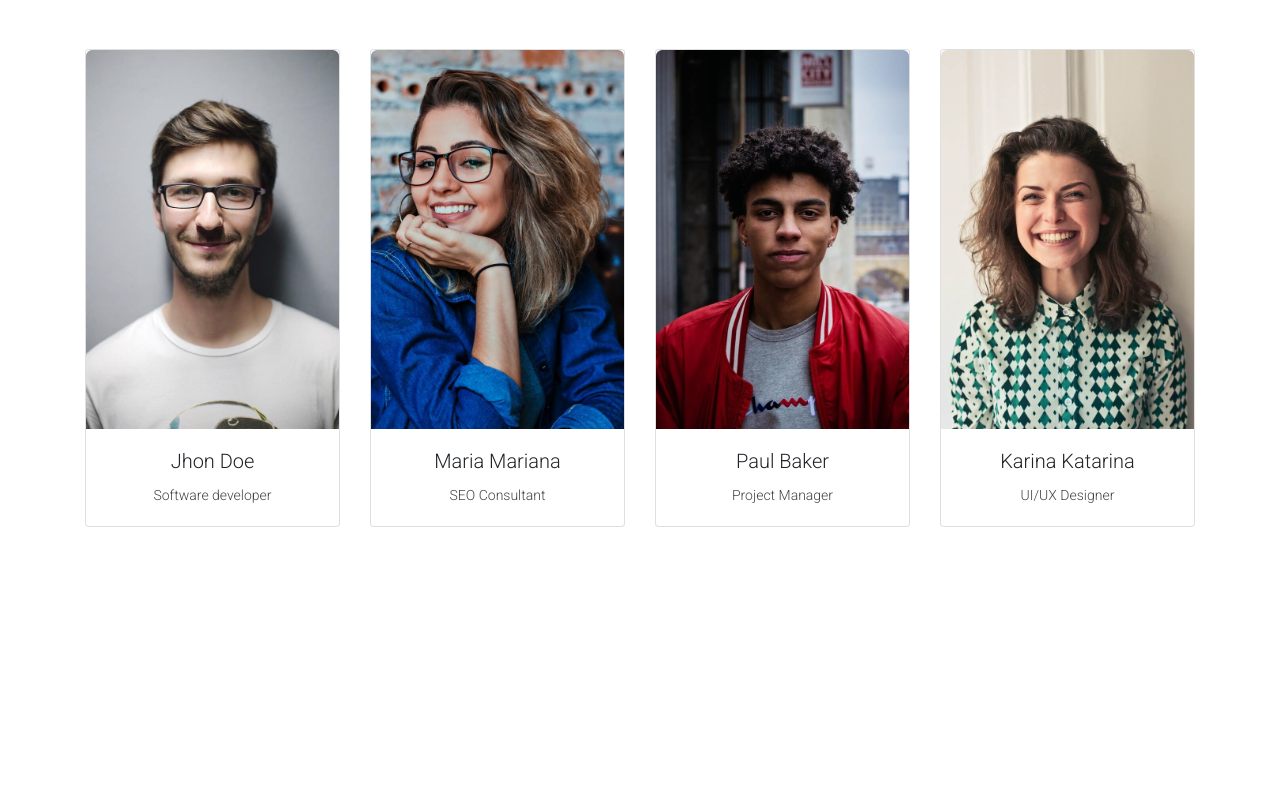
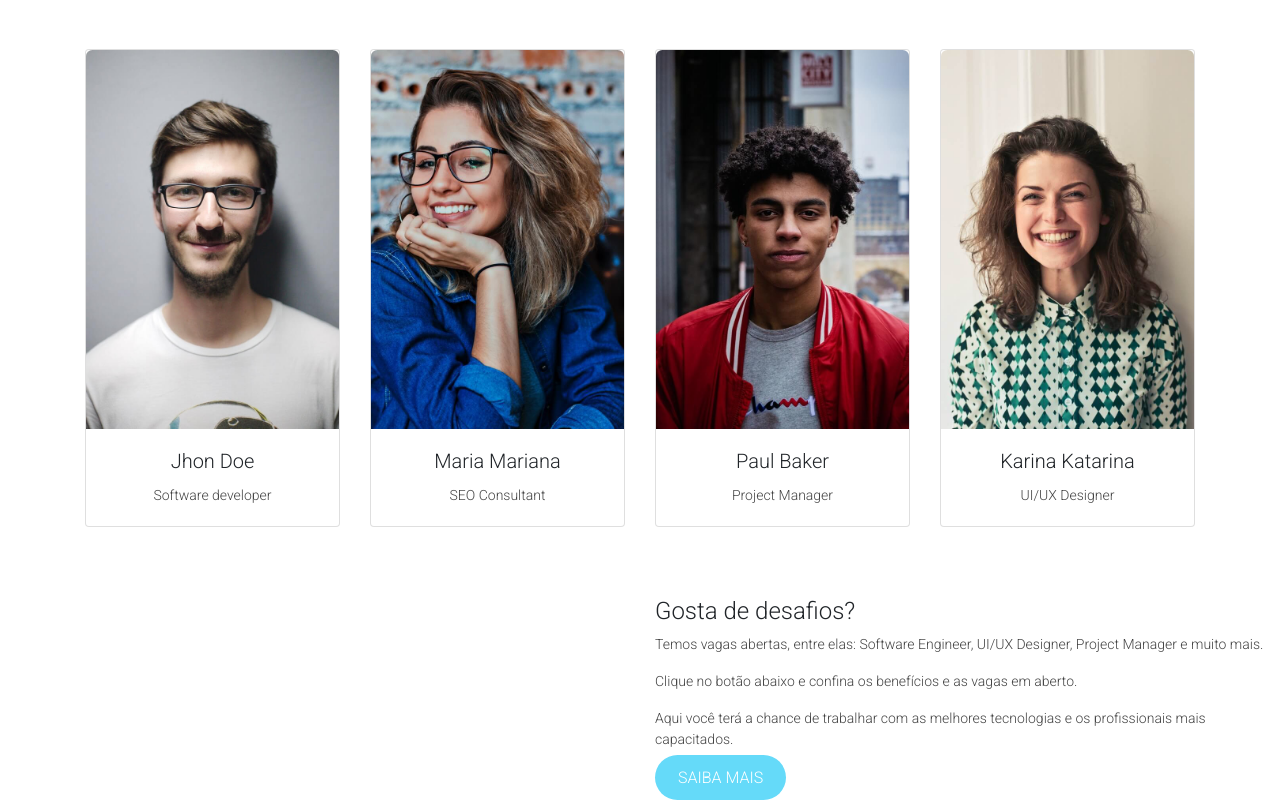
Before and after one commit to eugeniocarvalho/hdc-agency, a website: page index.html in a window 1280 px wide. Shown: the part 2594-3394 px from the top of the page. Before the commit the page ends 3191 px from the top, so only its background shows below. Drawn offline with nearby package versions, Linux system fonts and the light colour scheme; a script that the page names is missing.

Commit message:
added apply-area

```diff
--- a/index.html
+++ b/index.html
@@ -134,7 +134,8 @@
               <h3 class="about-title">Uma agência que pensa no futuro.</h3>
 
               <p>Nossos projetos são adaptados ao cliente e seu propósito.</p>
-              <p>Após a especificação do projetos os arquitetos de software definirão as melhores tecnologias para seu projeto.</p>
+              <p>Após a especificação do projetos os arquitetos de software definirão as melhores tecnologias para seu
+                projeto.</p>
               <p>E nossos designers trabalharão na sua interface/layout para impulsionar o negócio.</p>
               <p>Veja outros diferenciais:</p>
 
@@ -179,7 +180,8 @@
 
               <h4>Desing Criativo</h4>
 
-              <p>Nossos designers são especializados em UI/UX e também possuem uma vasta experiência no mercado de software.</p>
+              <p>Nossos designers são especializados em UI/UX e também possuem uma vasta experiência no mercado de
+                software.</p>
             </div>
 
             <div class="col-md-4 service-box">
@@ -195,7 +197,8 @@
 
               <h4>Suporte 24/7</h4>
 
-              <p>Você sempre terá alguém da equipe disponível para suporte em diferentes plataformas. (chat, e-mail, skype).</p>
+              <p>Você sempre terá alguém da equipe disponível para suporte em diferentes plataformas. (chat, e-mail,
+                skype).</p>
             </div>
 
             <div class="col-md-4 service-box">
@@ -298,6 +301,24 @@
           </div>
         </div>
       </div>
+
+      <!-- Trabalhe conosco -->
+      <div id="apply-area">
+        <div class="container-fluid">
+          <div class="row">
+            <div class="col-md-6 apply-box" id="company-img"></div>
+            <div class="col-md-6 apply-box" id="pattern-img">
+              <h4>Gosta de desafios?</h4>
+
+              <p>Temos vagas abertas, entre elas: Software Engineer, UI/UX Designer, Project Manager e muito mais.</p>
+              <p>Clique no botão abaixo e confina os benefícios e as vagas em aberto.</p>
+              <p>Aqui você terá a chance de trabalhar com as melhores tecnologias e os profissionais mais capacitados.</p>
+
+              <a href="#" id="apply btn" class="main-btn">Saiba Mais</a>
+            </div>
+          </div>
+        </div>
+      </div>
     </div>
   </main>
 
```
